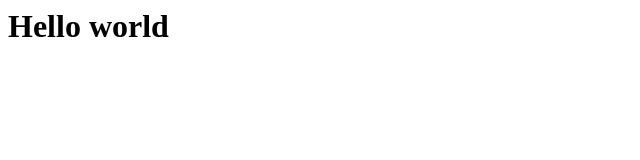
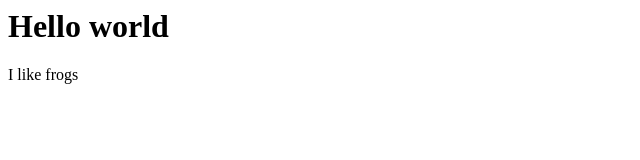
Before and after one commit to agfs-sbc/agfs-sbc.github.io, a plain HTML site: page index.html in a window 1280 px wide. Shown: the full height of the page, 0-640 px from the left. Drawn offline with Linux system fonts and the light colour scheme.

Commit message:
Update index.html

```diff
--- a/index.html
+++ b/index.html
@@ -1 +1,2 @@
 <h1>Hello world</h1>
+<p>I like frogs</p>
```
